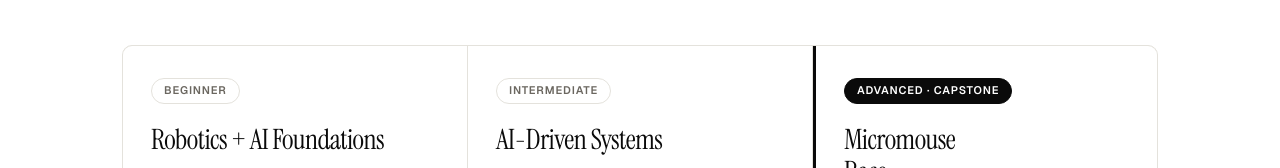
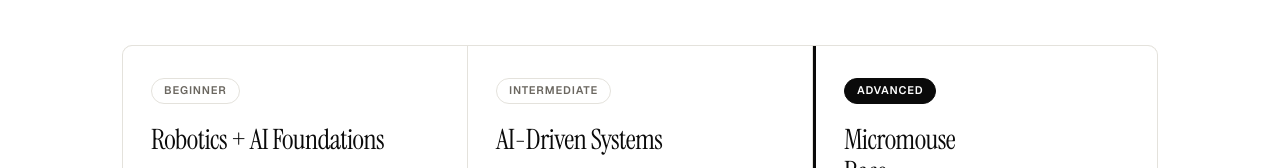
Before and after one commit to calvin003/RoboLab, a website: page index.html in a window 1280 px wide. Shown: the part 1939-2107 px from the top of the page. Drawn offline with nearby package versions, Linux system fonts and the light colour scheme.

Commit message:
remove Capstone from Advanced badge

```diff
--- a/index.html
+++ b/index.html
@@ -328,7 +328,7 @@ footer .copy{font-size:0.75rem;color:var(--gray-400)}
     </div>
 
     <div class="age-card" style="border-left:3px solid var(--black)">
-      <div class="age-tag" style="background:var(--black);color:var(--white);border-color:var(--black)">Advanced · Capstone</div>
+      <div class="age-tag" style="background:var(--black);color:var(--white);border-color:var(--black)">Advanced</div>
       <div class="age-title">Micromouse<br>Race</div>
       <div>
         <div class="age-goal-label">Goal</div>
```
Also changed, not shown: robotics_landing_7.html (+1 -1 lines).
